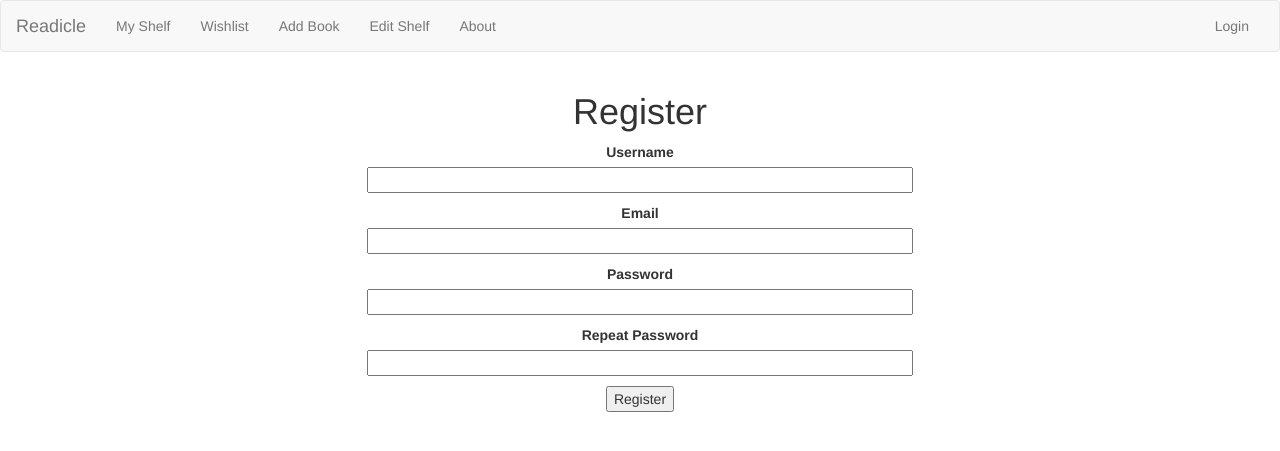
After one commit to alkorin452/readicle, a Flask app: page /register in a window 1280 px wide. The commit adds this page. Shown: the top 451 px of the page. Run offline with Flask 2, Linux system fonts and the light colour scheme; some libraries are stand-ins or nearby versions.

Commit message:
Added registration for new users + ability to access personal wishlist and shelf

```diff
--- a/app/routes.py
+++ b/app/routes.py
@@ -1,6 +1,6 @@
 from flask import render_template, flash, redirect, url_for, request
 from app import app, db
-from app.forms import LoginForm, BookForm, EditBookForm
+from app.forms import LoginForm, BookForm, EditBookForm, RegistrationForm
 from flask_login import current_user, login_user, logout_user, login_required
 from app.models import User, Book
 from werkzeug.urls import url_parse
@@ -40,15 +40,32 @@ def logout():
     return redirect(url_for('index'))
 
 
+# Registers user with information from registration form
+@app.route('/register', methods=['GET', 'POST'])
+def register():
+    if current_user.is_authenticated:
+        return redirect(url_for('index'))
+    form = RegistrationForm()
+    if form.validate_on_submit():
+        user = User(username=form.username.data, email=form.email.data)
+        user.set_password(form.password.data)
+        db.session.add(user)
+        db.session.commit()
+        flash('Congratulations, you are now registered')
+        return redirect(url_for('login'))
+    return render_template('register.html', title='Register', form=form)
+
+
+# Add a new Book to a specific shelf
 @app.route('/addBook/<shelf>', methods=['GET', 'POST'])
 @login_required
 def addBook(shelf):
     form = BookForm()
     if form.validate_on_submit():
         if shelf == "wishlist":
-            book = Book(title=form.title.data, author=form.author.data, genre=form.genre.data, format=form.format.data, on_shelf=False)
+            book = Book(title=form.title.data, author=form.author.data, genre=form.genre.data, format=form.format.data, poster_id=current_user.id, on_shelf=False)
         else:
-            book = Book(title=form.title.data, author=form.author.data, genre=form.genre.data, format=form.format.data, on_shelf=True)
+            book = Book(title=form.title.data, author=form.author.data, genre=form.genre.data, format=form.format.data, poster_id=current_user.id,on_shelf=True)
         db.session.add(book)
         db.session.commit()
         return redirect(url_for('index'))
@@ -61,25 +78,24 @@ def about():
 
 
 # General edit that allows logged in users to edit specific books
-@app.route('/edit/<shelf>', methods=['GET', 'POST'])
+@app.route('/edit/<shelfType>', methods=['GET', 'POST'])
 # @app.route('/edit')
 @login_required
-def edit(shelf):
-    print(shelf)
-    if shelf == 'wishlist':
+def edit(shelfType):
+    if shelfType == 'wishlist':
         books = Book.query.filter_by(on_shelf=False).all()
-    elif shelf == 'index':
+    elif shelfType == 'index':
         books = Book.query.filter_by(on_shelf=True).all()
     books.reverse()
     return render_template('edit.html', title='Edit', books=books)
 
 
 # This method is used to edit specific books
-@app.route('/edit/<int:bookid>', methods=['GET', 'POST'])
+@app.route('/edit/<int:bookID>', methods=['GET', 'POST'])
 @login_required
-def editBook(bookid):
+def editBook(bookID):
     form = EditBookForm()
-    current_book = Book.query.get(bookid)
+    current_book = Book.query.get(bookID)
 
     # If the form is valid it changes the book data and commits
     if form.validate_on_submit():
@@ -99,14 +115,14 @@ def editBook(bookid):
     return render_template('editBook.html', title='Edit', form=form, current_book=current_book)
 
 
-@app.route('/delete/<shelf>/<int:bookid>', methods=['GET', 'POST'])
+@app.route('/delete/<shelfType>/<int:bookID>', methods=['GET', 'POST'])
 @login_required
-def deleteBook(shelf, bookid):
-    current_book = Book.query.get(bookid)
+def deleteBook(shelfType, bookID):
+    current_book = Book.query.get(bookID)
     if current_user.is_authenticated:
         db.session.delete(current_book)
         db.session.commit()
-    if shelf == 'wishlist':
+    if shelfType == 'wishlist':
         books = Book.query.filter_by(on_shelf=False).all()
     else:
         books = Book.query.filter_by(on_shelf=True).all()
@@ -114,17 +130,27 @@ def deleteBook(shelf, bookid):
     return render_template('edit.html', title='Edit', books=books)
 
 
-@app.route('/wishlist')
-def wishlist():
-    books = Book.query.filter_by(on_shelf=False).all()
-    return render_template('index.html', title='Wishlist', books=books)
+@app.route('/wishlist/<int:userID>')
+@login_required
+def wishlist(userID):
+    books = Book.query.filter_by(on_shelf=False, poster_id=userID).all()
+    books.reverse()
+    return render_template('index.html', title='Home', books=books)
 
-
-@app.route('/moveToShelf/<int:bookid>')
+# Changes the Book.on_shelf to True
+@app.route('/moveToShelf/<int:bookID>')
 @login_required
-def moveToShelf(bookid):
-    current_book = Book.query.get(bookid)
+def moveToShelf(bookID):
+    current_book = Book.query.get(bookID)
     current_book.on_shelf = True
     db.session.commit()
     flash('Moved to your shelf')
     return redirect(url_for('index'))
+
+
+@app.route('/shelf/<int:userID>')
+@login_required
+def shelf(userID):
+    books = Book.query.filter_by(on_shelf=True, poster_id=userID).all()
+    books.reverse()
+    return render_template('index.html', title='Home', books=books)
--- a/app/templates/base.html
+++ b/app/templates/base.html
@@ -22,12 +22,22 @@
     <div class="collapse navbar-collapse" id="bs-example-navbar-collapse-1">
       <ul class="nav navbar-nav">
 
+      {% if current_user.is_authenticated %}
+      	 <li><a href="/shelf/{{current_user.id}}">My Shelf</a></li>
+         <li><a href="/wishlist/{{current_user.id}}">Wishlist</a></li>
+
+      {% else %}
+        <li><a href="/login">My Shelf</a></li>
+        <li><a href="/login">Wishlist</a></li>
+
+      {% endif %}
+
+
+
         {% if request.path=='/wishlist' or request.path=='/edit/wishlist' %}
-            <li><a href="{{ url_for('index') }}">My Shelf</a></li>
             <li><a href="/addBook/wishlist">Add to Wishlist</a></li>
         	<li><a href="/edit/wishlist"> Edit Wishlist</a></li>
         {% else %}
-        	 <li><a href="{{ url_for('wishlist') }}">Wishlist</a></li>
              <li><a href="/addBook/index">Add Book</a></li>
              <li><a href="/edit/index"> Edit Shelf</a></li>
         {% endif %}
--- a/app/templates/login.html
+++ b/app/templates/login.html
@@ -24,5 +24,7 @@
         <p>{{ form.remember_me() }} {{ form.remember_me.label }}</p>
         <p>{{ form.submit() }}</p>
     </form>
+
+    <p>New User? <a href="{{ url_for('register') }}">Click to Register!</a></p>
 </div>
 {% endblock %}
--- /dev/null
+++ b/app/templates/register.html
@@ -0,0 +1,39 @@
+{% extends "base.html" %}
+
+{% block content %}
+<div class="container text-center">
+    <h1>Register</h1>
+    <form action="" method="post">
+        {{ form.hidden_tag() }}
+        <p>
+            {{ form.username.label }}<br>
+            {{ form.username(size=64) }}<br>
+            {% for error in form.username.errors %}
+            <span style="color: red;">[{{ error }}]</span>
+            {% endfor %}
+        </p>
+        <p>
+            {{ form.email.label }}<br>
+            {{ form.email(size=64) }}<br>
+            {% for error in form.email.errors %}
+            <span style="color: red;">[{{ error }}]</span>
+            {% endfor %}
+        </p>
+        <p>
+            {{ form.password.label }}<br>
+            {{ form.password(size=64) }}<br>
+            {% for error in form.password.errors %}
+            <span style="color: red;">[{{ error }}]</span>
+            {% endfor %}
+        </p>
+        <p>
+            {{ form.password2.label }}<br>
+            {{ form.password2(size=64) }}<br>
+            {% for error in form.password2.errors %}
+            <span style="color: red;">[{{ error }}]</span>
+            {% endfor %}
+        </p>
+        <p>{{ form.submit() }}</p>
+    </form>
+</div>
+{% endblock %}
```
Also changed, not shown: app/models.py (+5 -3 lines).
